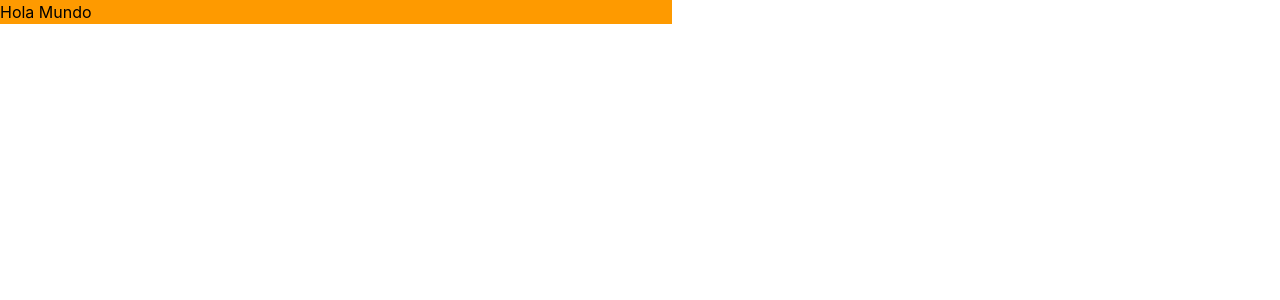
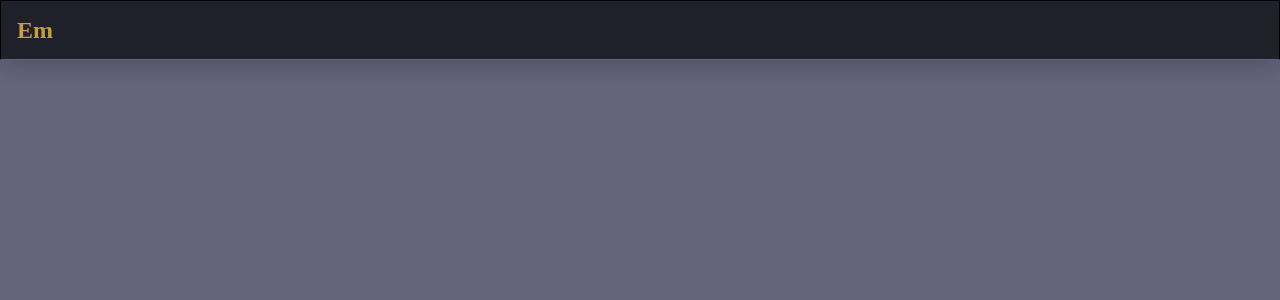
Before and after one commit to LucasCarcamoA/EM, a React (Vite) app in the folder front/: page / in a window 1280 px wide. Shown: the top 300 px of the page. Built offline with nearby package versions, Linux system fonts and the light colour scheme.

Commit message:
refactor: integrate Header component into App layout and update background

```diff
--- a/front/src/App.tsx
+++ b/front/src/App.tsx
@@ -1,8 +1,10 @@
+import { Header } from "./layout/Header";
 
 function App() {
   return (
-    <div className="app">
-      <h1 className="bg-amber-500 w-2xl" >Hola Mundo</h1>
+    <div className="app h-full-screen bg-secondary">
+      <Header />
+
     </div>
   );
 }
```
